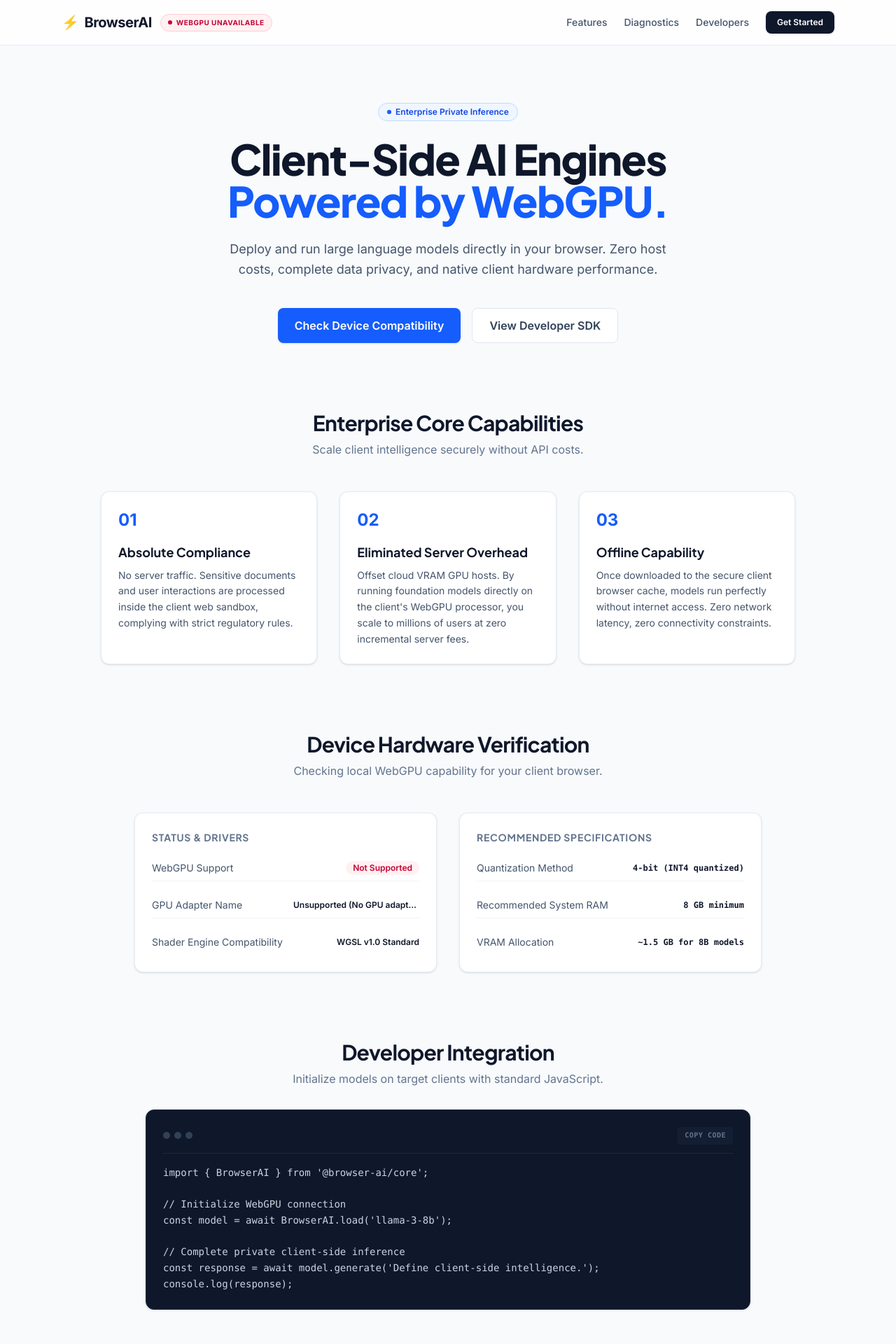
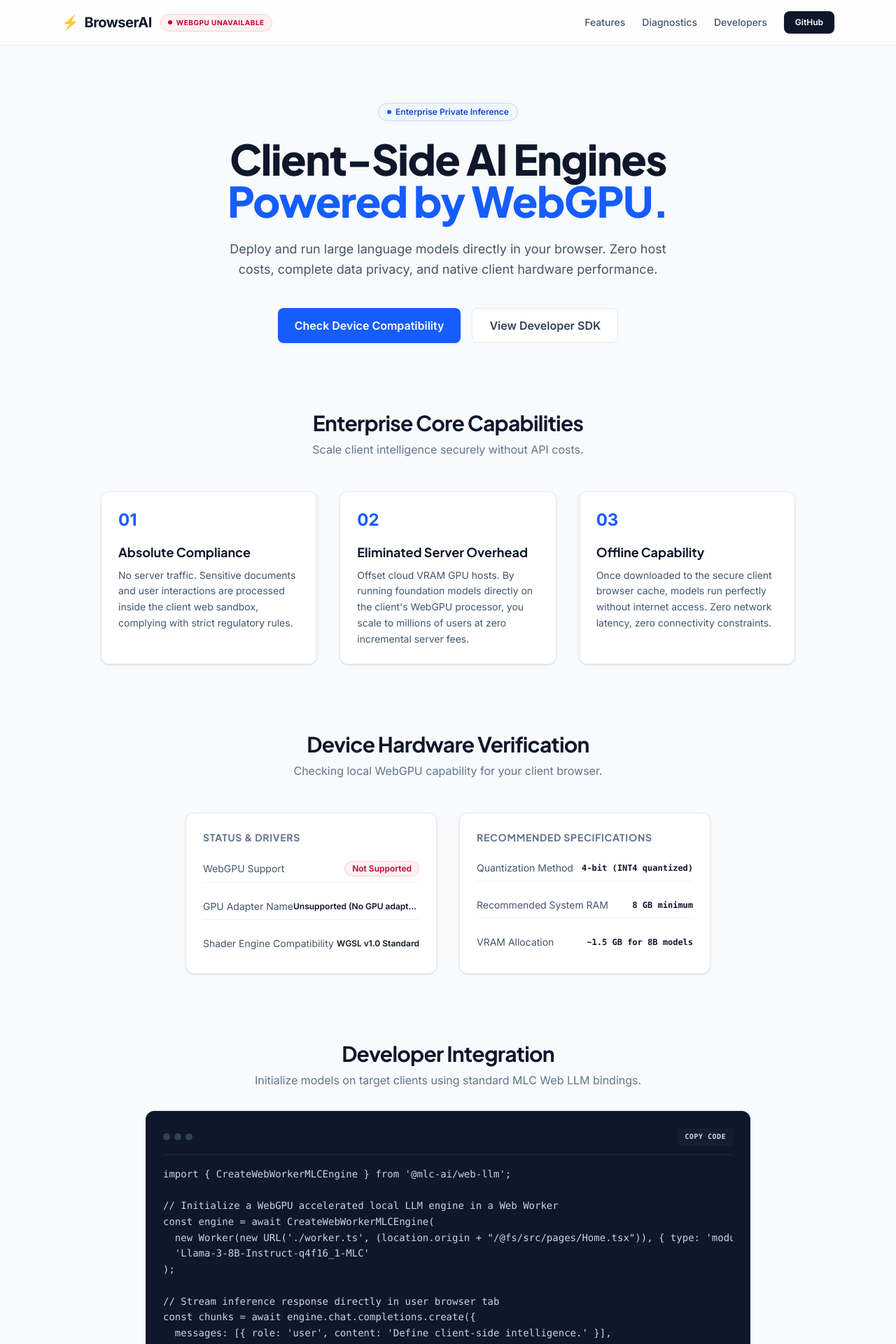
Before and after one commit to phaneesh29/browser_ai, a React (Vite) app: page / in a window 1280 px wide. Shown: the top 1920 px of the page at 70% size. Built offline with nearby package versions, Linux system fonts and the light colour scheme.

Commit message:
feat: move all landing page layout/checkers to Home.tsx and clean App.tsx

```diff
--- a/src/App.tsx
+++ b/src/App.tsx
@@ -1,80 +1,7 @@
-import { useEffect } from 'react'
 import { Outlet } from '@tanstack/react-router'
-import { useAppStore } from './stores/appStore'
 
 function App() {
-  const { webGpuSupported, setWebGpuStatus } = useAppStore()
-
-  useEffect(() => {
-    async function checkWebGPU() {
-      if (!navigator.gpu) {
-        setWebGpuStatus(false, 'Unsupported (No navigator.gpu)')
-        return
-      }
-      try {
-        const adapter = await navigator.gpu.requestAdapter()
-        if (!adapter) {
-          setWebGpuStatus(false, 'Unsupported (No GPU adapter found)')
-          return
-        }
-        let infoName = 'WebGPU Compatible Device'
-        const anyAdapter = adapter as any
-        if (typeof anyAdapter.requestAdapterInfo === 'function') {
-          try {
-            const info = await anyAdapter.requestAdapterInfo()
-            infoName = info.description || info.device || `${info.vendor} GPU`
-          } catch {
-            // Ignore if requestAdapterInfo is restricted/fails
-          }
-        }
-        setWebGpuStatus(true, infoName)
-      } catch (err) {
-        setWebGpuStatus(false, `Error: ${err instanceof Error ? err.message : err}`)
-      }
-    }
-    checkWebGPU()
-  }, [setWebGpuStatus])
-
-  return (
-    <div className="flex flex-col min-h-screen bg-slate-50 text-slate-900 selection:bg-blue-600/10 selection:text-blue-700">
-      {/* Header / Top Navigation */}
-      <header className="sticky top-0 z-50 backdrop-blur-md bg-white/80 border-b border-slate-200/80">
-        <nav className="max-w-6xl mx-auto px-6 py-4 flex items-center justify-between">
-          <div className="flex items-center gap-3">
-            <span className="text-xl font-bold tracking-tight text-slate-900 flex items-center gap-2">
-              <span className="text-blue-600">⚡</span> BrowserAI
-            </span>
-            {webGpuSupported !== null && (
-              <span className={`text-[10px] font-bold px-2.5 py-1 rounded-full flex items-center gap-1.5 uppercase tracking-wider border ${
-                webGpuSupported
-                  ? 'bg-emerald-50 text-emerald-700 border-emerald-200'
-                  : 'bg-rose-50 text-rose-700 border-rose-200'
-              }`}>
-                <span className={`w-1.5 h-1.5 rounded-full bg-current ${webGpuSupported ? 'animate-pulse' : ''}`}></span>
-                WebGPU {webGpuSupported ? 'Available' : 'Unavailable'}
-              </span>
-            )}
-          </div>
-          <div className="flex items-center gap-6">
-            <a href="#features" className="text-sm font-medium text-slate-600 hover:text-slate-900 transition-colors">Features</a>
-            <a href="#diagnostics" className="text-sm font-medium text-slate-600 hover:text-slate-900 transition-colors">Diagnostics</a>
-            <a href="#integration" className="text-sm font-medium text-slate-600 hover:text-slate-900 transition-colors">Developers</a>
-            <a
-              href="https://github.com"
-              className="text-xs font-semibold px-4 py-2 bg-slate-900 hover:bg-slate-800 text-white rounded-lg transition-colors shadow-sm"
-            >
-              Get Started
-            </a>
-          </div>
-        </nav>
-      </header>
-
-      {/* Main Container */}
-      <main className="flex-1 max-w-6xl w-full mx-auto px-6 py-12 flex flex-col box-border">
-        <Outlet />
-      </main>
-    </div>
-  )
+  return <Outlet />
 }
 
 export default App
--- a/src/pages/Home.tsx
+++ b/src/pages/Home.tsx
@@ -3,29 +3,104 @@
 
 export default function Home() {
   const setPageTitle = useAppStore((s) => s.setPageTitle)
-  const { webGpuSupported, gpuName } = useAppStore()
+  const { webGpuSupported, gpuName, setWebGpuStatus } = useAppStore()
   const [copied, setCopied] = useState(false)
 
+  // Move the WebGPU diagnostic check here to keep App.tsx clean
   useEffect(() => {
     setPageTitle('Home')
-  }, [setPageTitle])
+
+    async function checkWebGPU() {
+      if (!navigator.gpu) {
+        setWebGpuStatus(false, 'Unsupported (No navigator.gpu)')
+        return
+      }
+      try {
+        const adapter = await navigator.gpu.requestAdapter()
+        if (!adapter) {
+          setWebGpuStatus(false, 'Unsupported (No GPU adapter found)')
+          return
+        }
+        let infoName = 'WebGPU Compatible Device'
+        const anyAdapter = adapter as any
+        if (typeof anyAdapter.requestAdapterInfo === 'function') {
+          try {
+            const info = await anyAdapter.requestAdapterInfo()
+            infoName = info.description || info.device || `${info.vendor} GPU`
+          } catch {
+            // Ignore if requestAdapterInfo is restricted/fails
+          }
+        }
+        setWebGpuStatus(true, infoName)
+      } catch (err) {
+        setWebGpuStatus(false, `Error: ${err instanceof Error ? err.message : err}`)
+      }
+    }
+    checkWebGPU()
+  }, [setPageTitle, setWebGpuStatus])
 
   const copyCode = () => {
-    navigator.clipboard.writeText(`import { BrowserAI } from '@browser-ai/core';
+    navigator.clipboard.writeText(`import { CreateWebWorkerMLCEngine } from '@mlc-ai/web-llm';
 
-// Initialize WebGPU connection
-const model = await BrowserAI.load('llama-3-8b');
+// Initialize a WebGPU accelerated local LLM engine in a Web Worker
+const engine = await CreateWebWorkerMLCEngine(
+  new Worker(new URL('./worker.ts', import.meta.url), { type: 'module' }),
+  'Llama-3-8B-Instruct-q4f16_1-MLC'
+);
 
-// Complete private client-side inference
-const response = await model.generate('Define client-side intelligence.');
-console.log(response);`)
+// Stream inference response directly in user browser tab
+const chunks = await engine.chat.completions.create({
+  messages: [{ role: 'user', content: 'Define client-side intelligence.' }],
+  stream: true
+});
+
+for await (const chunk of chunks) {
+  console.log(chunk.choices[0]?.delta?.content || '');
+}`)
     setCopied(true)
     setTimeout(() => setCopied(false), 2000)
   }
 
   return (
-    <div className="space-y-24">
-      {/* 1. Hero Section */}
+    <div className="flex flex-col min-h-screen bg-slate-50 text-slate-900 selection:bg-blue-600/10 selection:text-blue-700">
+      {/* 1. Header / Top Navigation */}
+      <header className="sticky top-0 z-50 backdrop-blur-md bg-white/80 border-b border-slate-200/80">
+        <nav className="max-w-6xl mx-auto px-6 py-4 flex items-center justify-between">
+          <div className="flex items-center gap-3">
+            <span className="text-xl font-bold tracking-tight text-slate-900 flex items-center gap-2">
+              <span className="text-blue-600">⚡</span> BrowserAI
+            </span>
+            {webGpuSupported !== null && (
+              <span className={`text-[10px] font-bold px-2.5 py-1 rounded-full flex items-center gap-1.5 uppercase tracking-wider border ${
+                webGpuSupported
+                  ? 'bg-emerald-50 text-emerald-700 border-emerald-200'
+                  : 'bg-rose-50 text-rose-700 border-rose-200'
+              }`}>
+                <span className={`w-1.5 h-1.5 rounded-full bg-current ${webGpuSupported ? 'animate-pulse' : ''}`}></span>
+                WebGPU {webGpuSupported ? 'Available' : 'Unavailable'}
+              </span>
+            )}
+          </div>
+          <div className="flex items-center gap-6">
+            <a href="#features" className="text-sm font-medium text-slate-600 hover:text-slate-900 transition-colors">Features</a>
+            <a href="#diagnostics" className="text-sm font-medium text-slate-600 hover:text-slate-900 transition-colors">Diagnostics</a>
+            <a href="#integration" className="text-sm font-medium text-slate-600 hover:text-slate-900 transition-colors">Developers</a>
+            <a
+              href="https://github.com/mlc-ai/web-llm"
+              target="_blank"
+              rel="noreferrer"
+              className="text-xs font-semibold px-4 py-2 bg-slate-900 hover:bg-slate-800 text-white rounded-lg transition-colors shadow-sm"
+            >
+              GitHub
+            </a>
+          </div>
+        </nav>
+      </header>
+
+      {/* 2. Main Content Wrapper */}
+      <main className="flex-1 max-w-6xl w-full mx-auto px-6 py-12 flex flex-col box-border space-y-24">
+
+        {/* Hero Section */}
         <section className="text-center pt-8 max-w-4xl mx-auto px-4">
           <div className="inline-flex items-center gap-1.5 px-3 py-1 rounded-full border border-blue-200 bg-blue-50 text-blue-700 text-xs font-semibold mb-6">
             <span className="w-1.5 h-1.5 rounded-full bg-blue-600"></span>
@@ -57,8 +132,8 @@
           </div>
         </section>
 
-      {/* 2. Core Corporate Value Props */}
-      <section id="features" className="max-w-5xl mx-auto px-4 scroll-mt-20">
+        {/* Value Props */}
+        <section id="features" className="max-w-5xl mx-auto px-4 scroll-mt-24">
           <div className="text-center mb-12">
             <h2 className="text-2xl sm:text-3xl font-bold tracking-tight text-slate-900">Enterprise Core Capabilities</h2>
             <p className="text-slate-500 mt-2">Scale client intelligence securely without API costs.</p>
@@ -91,8 +166,8 @@
           </div>
         </section>
 
-      {/* 3. Real Device Compatibility Section */}
-      <section id="diagnostics" className="max-w-5xl mx-auto px-4 scroll-mt-20">
+        {/* Compatibility diagnostics */}
+        <section id="diagnostics" className="max-w-5xl mx-auto px-4 scroll-mt-24">
           <div className="text-center mb-12">
             <h2 className="text-2xl sm:text-3xl font-bold tracking-tight text-slate-900">Device Hardware Verification</h2>
             <p className="text-slate-500 mt-2">Checking local WebGPU capability for your client browser.</p>
@@ -106,7 +181,7 @@
                 <div className="flex justify-between items-center py-2 border-b border-slate-100">
                   <span className="text-slate-600 text-sm">WebGPU Support</span>
                   <span className={`text-xs font-semibold px-2.5 py-0.5 rounded-full ${
-                  webGpuSupported ? 'bg-emerald-50 text-emerald-700' : 'bg-rose-50 text-rose-700'
+                    webGpuSupported ? 'bg-emerald-50 text-emerald-700 border border-emerald-200' : 'bg-rose-50 text-rose-700 border border-rose-200'
                   }`}>
                     {webGpuSupported ? 'Active' : 'Not Supported'}
                   </span>
@@ -124,7 +199,7 @@
               </div>
             </div>
 
-          {/* Model Profile Specs */}
+            {/* Model specs */}
             <div className="bg-white border border-slate-200/80 rounded-xl p-6 shadow-sm">
               <h3 className="text-sm font-bold text-slate-500 uppercase tracking-wider mb-4">Recommended Specifications</h3>
               <div className="space-y-4">
@@ -145,11 +220,11 @@
           </div>
         </section>
 
-      {/* 4. Real Code Implementation Block */}
-      <section id="integration" className="max-w-4xl mx-auto px-4 scroll-mt-20">
+        {/* Integration snippet */}
+        <section id="integration" className="max-w-4xl mx-auto px-4 scroll-mt-24">
           <div className="text-center mb-8">
             <h2 className="text-2xl sm:text-3xl font-bold tracking-tight text-slate-900">Developer Integration</h2>
-          <p className="text-slate-500 mt-2">Initialize models on target clients with standard JavaScript.</p>
+            <p className="text-slate-500 mt-2">Initialize models on target clients using standard MLC Web LLM bindings.</p>
           </div>
 
           <div className="bg-slate-900 border border-slate-800 rounded-xl p-6 font-mono text-xs sm:text-sm text-slate-300 leading-relaxed shadow-sm relative group">
@@ -161,26 +236,37 @@
               </div>
               <button
                 onClick={copyCode}
-              className="text-[10px] text-slate-500 hover:text-white uppercase tracking-wider font-semibold bg-slate-800/40 px-2.5 py-1 rounded transition-colors"
+                className="text-[10px] text-slate-505 hover:text-white uppercase tracking-wider font-semibold bg-slate-800/40 px-2.5 py-1 rounded transition-colors cursor-pointer"
               >
                 {copied ? 'Copied ✓' : 'Copy Code'}
               </button>
             </div>
-          <pre className="overflow-x-auto text-left">
-{`import { BrowserAI } from '@browser-ai/core';
+            <pre className="overflow-x-auto text-left whitespace-pre">
+{`import { CreateWebWorkerMLCEngine } from '@mlc-ai/web-llm';
 
-// Initialize WebGPU connection
-const model = await BrowserAI.load('llama-3-8b');
+// Initialize a WebGPU accelerated local LLM engine in a Web Worker
+const engine = await CreateWebWorkerMLCEngine(
+  new Worker(new URL('./worker.ts', import.meta.url), { type: 'module' }),
+  'Llama-3-8B-Instruct-q4f16_1-MLC'
+);
 
-// Complete private client-side inference
-const response = await model.generate('Define client-side intelligence.');
-console.log(response);`}
+// Stream inference response directly in user browser tab
+const chunks = await engine.chat.completions.create({
+  messages: [{ role: 'user', content: 'Define client-side intelligence.' }],
+  stream: true
+});
+
+for await (const chunk of chunks) {
+  console.log(chunk.choices[0]?.delta?.content || '');
+}`}
             </pre>
           </div>
         </section>
 
-      {/* 5. Corporate Footer */}
-      <footer className="border-t border-slate-200 pt-8 max-w-5xl mx-auto px-4 text-center text-xs text-slate-500">
+      </main>
+
+      {/* 3. Footer */}
+      <footer className="border-t border-slate-200 py-8 bg-white text-center text-xs text-slate-500 w-full mt-auto">
         <div className="flex justify-center gap-6 mb-4">
           <a href="#features" className="hover:text-slate-900 transition-colors">Product</a>
           <a href="#diagnostics" className="hover:text-slate-900 transition-colors">Diagnostics</a>
```
Lines whose indentation alone changed are shown as unchanged.
